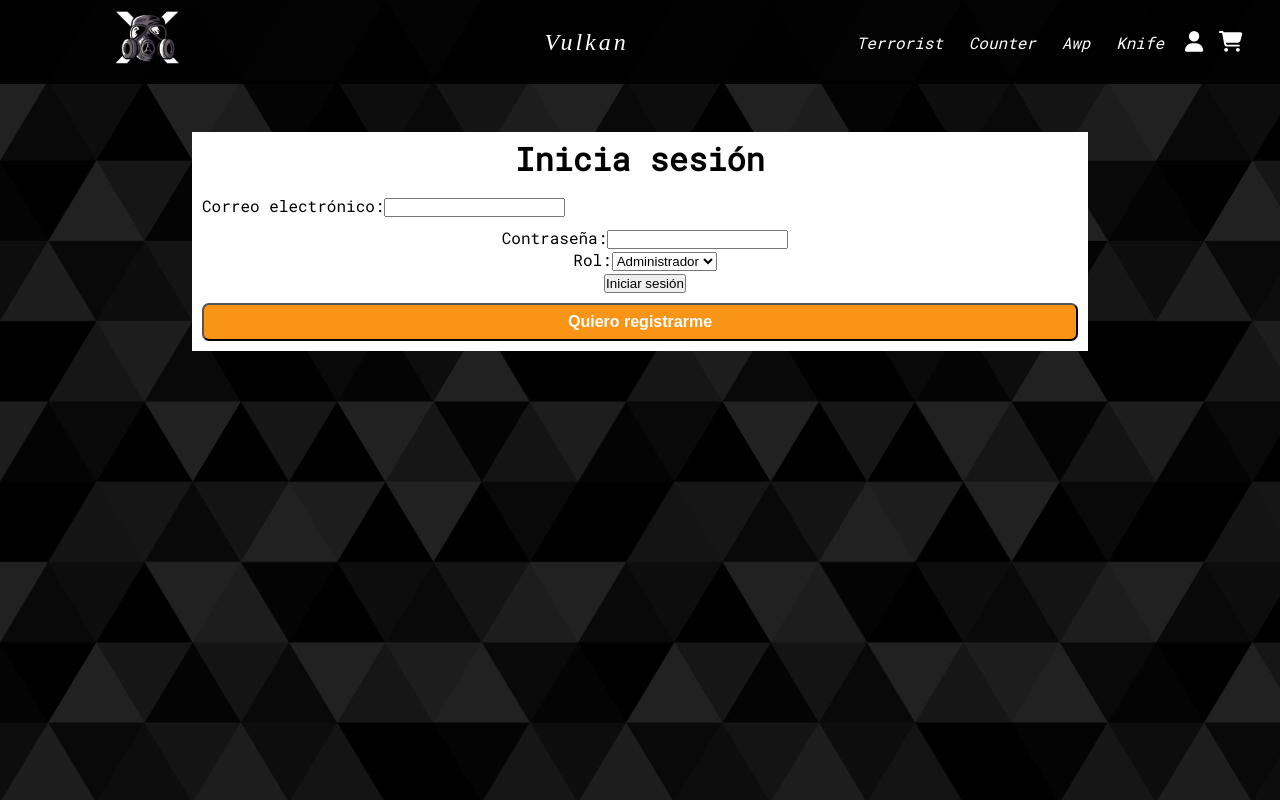
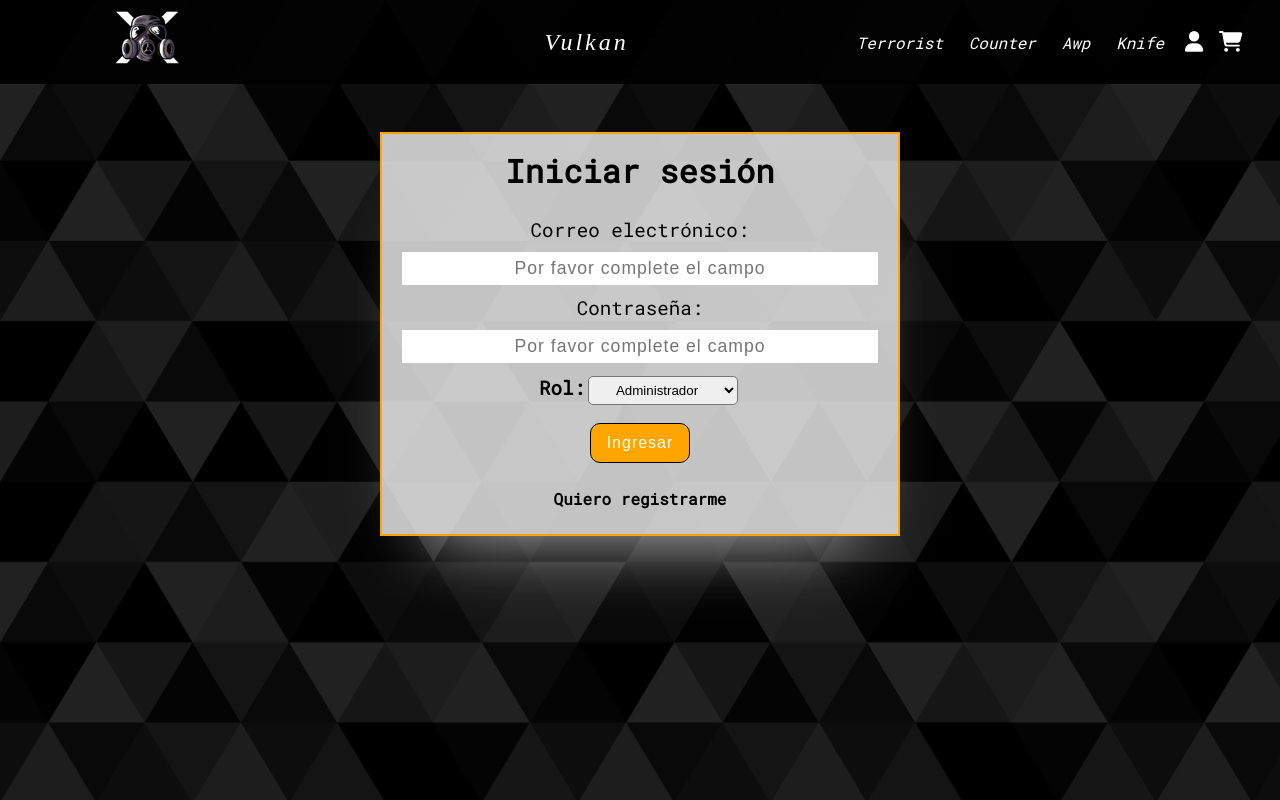
Before and after one commit to luispino94/PinoLuisReactDesafios, a React (Vite) app in the folder React-eCommerce/: page /login in a window 1280 px wide. Built offline with nearby package versions, Linux system fonts and the light colour scheme; no server answers; a web font is replaced by a local one.

Commit message:
login funcionando

```diff
--- a/React-eCommerce/src/componentes/cart/Cart.jsx
+++ b/React-eCommerce/src/componentes/cart/Cart.jsx
@@ -2,10 +2,11 @@ import { useCartContext } from '../Contexto/cartContext'
 import BtnStock from '../intercambiabilidad/btnStock';
 import CartList from './CartList';
 import BtnOrden from '../CreateOrden/BtnOrden';
+import LogIn from '../login/LogIn';
 import './cart.scss'
 
 const Cart = () => {
-  const {cartList} = useCartContext();
+  const {cartList, user} = useCartContext();
 
 
   return (
@@ -15,10 +16,17 @@ const Cart = () => {
       { cartList.length === 0 ? (<BtnStock/>)
       :
         <CartList/>
+
       }
+
+      { user ? `Hola ${user.email} Para finalizar la compra primero completa los campos y luego click en Realizar compra`
+      :
+      <h1>Por favor, primero registrate</h1>}
 
       {cartList.length !==0 &&  <BtnOrden/>
       }
+
+
 
        </div>
   )
--- a/React-eCommerce/src/componentes/login/LogIn.jsx
+++ b/React-eCommerce/src/componentes/login/LogIn.jsx
@@ -16,6 +16,7 @@ const LogIn = () => {
   const [isRegister, setRegister] = useState(false);
   const {user, setUser} = useCartContext()
 
+    //FUNCIÓN ASYNCRONICA QUE BUSCA Y TRAE EL ROL Y USUARIO.
   async function getRol (uid){
     const docReference = doc (firestore,`usuario/${uid}`);
     const docCifrada = await getDoc ( docReference);
@@ -33,10 +34,10 @@ const LogIn = () => {
       console.log ('User data Final', userData)
     });
   }
-
+  //Función de firebase para observar si el usuario está o no.
   onAuthStateChanged(auth, (usuarioFirebase) => {
     if (usuarioFirebase) {
-      //funcion final
+
 
       if (!user) {
         setUserWithFirebaseAndRol(usuarioFirebase);
@@ -47,11 +48,11 @@ const LogIn = () => {
 
   });
 
-  async function registrarUsuario (email, password, rol){
+  async function registerUser (email, password, rol){
   const infoUser = await createUserWithEmailAndPassword(auth, email, password,rol)
   .then ((userFirebase)=> {
     return userFirebase
-  });
+  })
    const docuRef = doc(firestore, `usuario/${infoUser.user.uid}`);
    setDoc(docuRef, {correo:email, rol:rol})
   }
@@ -61,11 +62,9 @@ const LogIn = () => {
    const email = e.target.elements.email.value;
    const password = e.target.elements.password.value;
    const rol = e.target.elements.rol.value;
-   console.log ('submit', email, password, rol);
-
    if (isRegister){
      //registrar
-    registrarUsuario (email, password, rol);
+    registerUser (email, password, rol);
    } else {
     //login
     signInWithEmailAndPassword (auth,email,password)
@@ -77,25 +76,25 @@ const LogIn = () => {
       {user ? <Home />
       :
       <div className='container-login'>
-      <h1 className='titulo-login'>{isRegister ? "Regístrate" : "Inicia sesión"}</h1>
+      <h1 className='titulo-login'>{isRegister ? "Regístrate" : "Iniciar sesión"}</h1>
 
       <form className='form-login-container' onSubmit={submitHandler}>
         <div className='form-login'>
-        <label>
+        <label className='label-Form'>
           Correo electrónico:
-          <input type="email" id="email" />
+        <input type="email" id="email" placeholder='Por favor complete el campo'/>
         </label>
         </div>
 
-        <div>
-        <label className='form-login'>
+        <div className='form-login'>
+        <label className='label-Form'>
           Contraseña:
-          <input type="password" id="password" />
+          <input type="password" id="password" placeholder='Por favor complete el campo' />
         </label>
         </div>
-        <div>
 
-        <label className='form-login'>
+        <div className='form-login'>
+        <label className='label-form'>
           Rol:
           <select id="rol">
             <option value="admin">Administrador</option>
@@ -103,15 +102,15 @@ const LogIn = () => {
           </select>
         </label>
         </div>
-        <input
+
+        <input className='input-submit-form'
           type="submit"
-          value={isRegister ? "Registrar" : "Iniciar sesión"}
+          value={isRegister ? "Registrar" : "Ingresar"}
         />
       </form>
-
-      <button onClick={() => setRegister(!isRegister)}>
+      <span className='spanLogin-Register' onClick={() => setRegister(!isRegister)}>
         {isRegister ? "Ya tengo una cuenta" : "Quiero registrarme"}
-      </button>
+      </span >
       </div>
     }
     </>
--- a/React-eCommerce/src/componentes/login/login.scss
+++ b/React-eCommerce/src/componentes/login/login.scss
@@ -1,18 +1,28 @@
-
 .container-login {
   width: 70%;
-  padding: 5px;
+  max-width: 32.5rem;
+  padding: 0.625rem;
+  border: 2px solid orange;
   margin: 0 auto;
   margin-top: 3rem;
-  background-color: white;
+  background-color: rgba(255, 255, 255, 0.765);
   display: flex;
   flex-direction: column;
   text-align: center;
+  box-shadow: 0 50px 70px -50px rgba(246, 245, 245, 0.8);
 
 
+  .titulo-login {
+    font-size: 2rem;
+    padding: 0.3125rem;
+  }
+
   .form-login-container {
+
     width: 100%;
-    margin: 5px;
+    max-width: 32.5rem;
+    margin: 0 auto;
+    padding: 10px;
     align-items: center;
     justify-content: center;
 
@@ -21,7 +31,62 @@
     align-items: center;
     justify-content: center;
     margin: 10px 0px 10px 0px;
+    text-align: center;
+    font-size: 1.2rem;
+  }}
+  .label-form {
+    padding-bottom: 5px;
+    font-size: 1.2rem;
+    font-weight: 600;
+  }
 
-  }}
+  .input-submit-form{
+    border-radius: 0.625rem;
+    width: 6.25rem;
+    margin-top: 0.3125rem;
+    background-color: orange;
+    color: white;
+    text-align: center;
+    border: 1px solid black;
+    padding: 10px;
+    font-size: 1rem;
+    cursor: pointer;
+  }
 
+  input {
+    width: 100%;
+    text-align: center;
+    border: none;
+    outline: none;
+    font-size: 1.1rem;
+    padding: 6px;
+    margin-top: 10px;
+    letter-spacing: 1px;
+  }
+
+  select {
+    align-items: center;
+    justify-content: center;
+    padding: 5px;
+    border-radius: 5px;
+    margin: 3px;
+    width: 150px;
+    outline: none;
+    text-align: center;
+  }
+
+  .spanLogin-Register {
+    font-size: 1rem;
+    padding: 0.625rem;
+    width: 12.5rem;
+    text-align: center;
+    justify-content: center;
+    align-items: center;
+    margin: 0 auto;
+    margin-top: 0.3125rem;
+    margin-bottom: 0.3125rem;
+    cursor: pointer;
+    font-weight: 600;
+
+  }
 }
```
